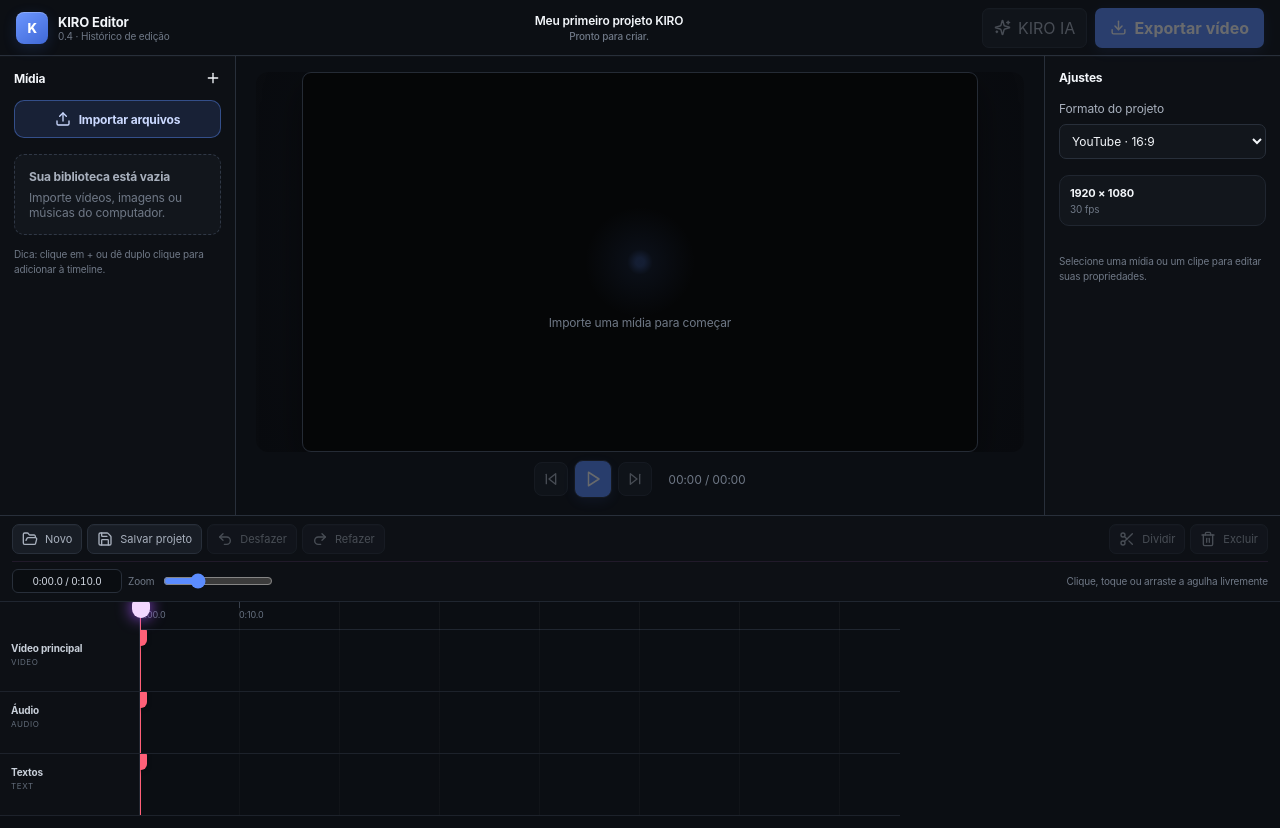
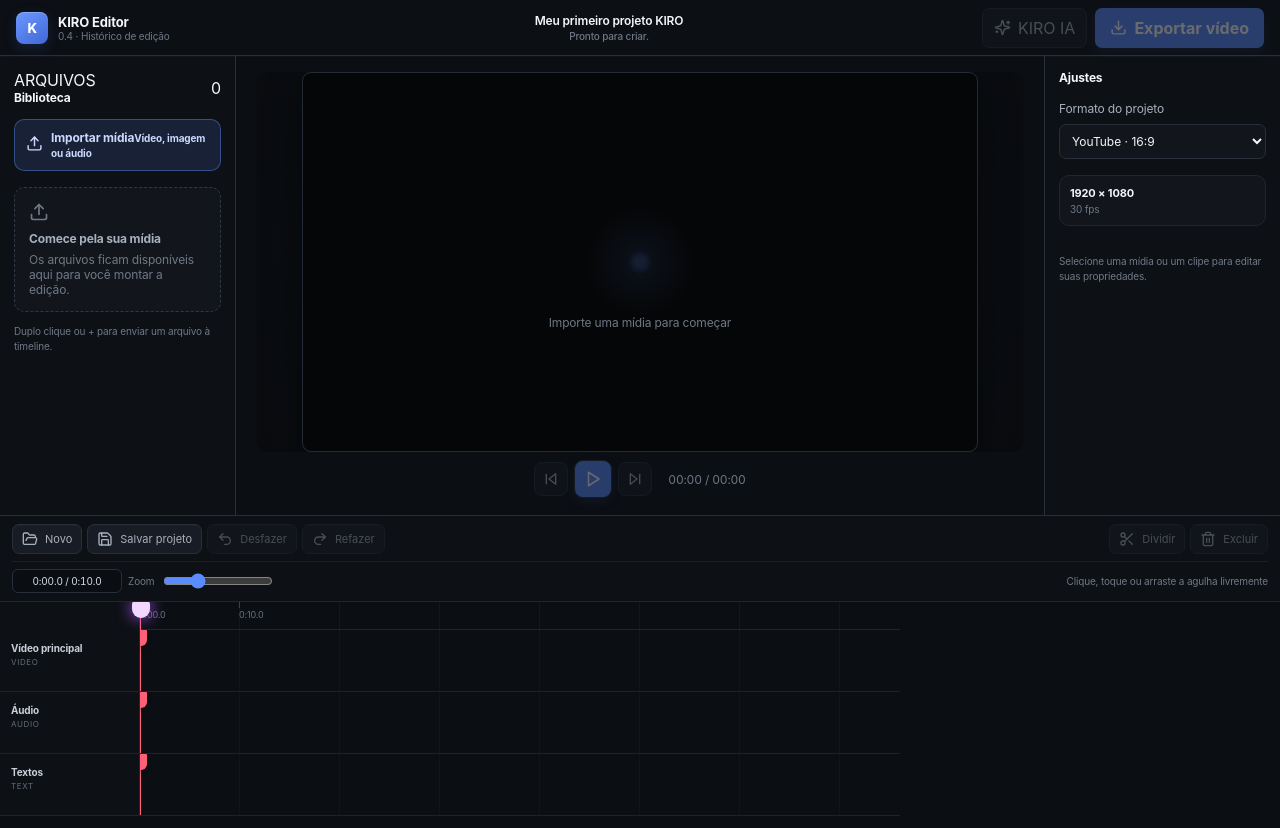
Before and after one commit to kiroaventureiro/kiro-editor, a React (Vite) app: page / in a window 1280 px wide. Shown: the top 828 px of the page. Built offline with nearby package versions, Linux system fonts and the light colour scheme.

Commit message:
ui: refine professional media library

```diff
--- a/src/components/MediaLibrary.tsx
+++ b/src/components/MediaLibrary.tsx
@@ -16,18 +16,39 @@ function AssetIcon({ type }: { type: MediaAsset['type'] }) {
 }
 
 export default function MediaLibrary({ assets, selectedAssetId, onImport, onSelect, onAddToTimeline }: Props) {
+  const videos = assets.filter(asset => asset.type === 'video').length;
+  const audio = assets.filter(asset => asset.type === 'audio').length;
+  const images = assets.filter(asset => asset.type === 'image').length;
+
   return (
     <aside className="panel media-panel">
-      <div className="panel-title-row"><h2>Mídia</h2><Plus size={16}/></div>
-      <label className="import-button">
-        <Upload size={16}/> Importar arquivos
+      <div className="panel-title-row">
+        <div className="panel-heading">
+          <span className="panel-kicker">ARQUIVOS</span>
+          <h2>Biblioteca</h2>
+        </div>
+        <span className="panel-count">{assets.length}</span>
+      </div>
+
+      <label className="import-button import-dropzone">
+        <span className="import-icon"><Upload size={17}/></span>
+        <span className="import-copy"><strong>Importar mídia</strong><small>Vídeo, imagem ou áudio</small></span>
         <input hidden type="file" accept="video/*,audio/*,image/*" multiple onChange={(e) => onImport(e.target.files)} />
       </label>
 
+      {assets.length > 0 && (
+        <div className="library-stats" aria-label="Resumo da biblioteca">
+          <span><FileVideo size={12}/>{videos}</span>
+          <span><FileAudio size={12}/>{audio}</span>
+          <span><FileImage size={12}/>{images}</span>
+        </div>
+      )}
+
       {assets.length === 0 ? (
-        <div className="empty-card">
-          <strong>Sua biblioteca está vazia</strong>
-          <span>Importe vídeos, imagens ou músicas do computador.</span>
+        <div className="empty-card media-empty">
+          <div className="empty-media-icon"><Upload size={20}/></div>
+          <strong>Comece pela sua mídia</strong>
+          <span>Os arquivos ficam disponíveis aqui para você montar a edição.</span>
         </div>
       ) : (
         <div className="asset-list">
@@ -39,14 +60,23 @@ export default function MediaLibrary({ assets, selectedAssetId, onImport, onSele
               onDoubleClick={() => onAddToTimeline(asset)}
               title="Duplo clique para colocar na timeline"
             >
-              <span className="asset-icon"><AssetIcon type={asset.type}/></span>
-              <span className="asset-copy"><strong>{asset.name}</strong><small>{asset.type} {asset.duration ? `· ${asset.duration.toFixed(1)}s` : ''}</small></span>
-              <span className="asset-plus" onClick={(e) => { e.stopPropagation(); onAddToTimeline(asset); }}><Plus size={15}/></span>
+              <span className={`asset-icon asset-icon-${asset.type}`}><AssetIcon type={asset.type}/></span>
+              <span className="asset-copy">
+                <strong>{asset.name}</strong>
+                <small>{asset.type} {asset.duration ? `· ${formatDuration(asset.duration)}` : ''}</small>
+              </span>
+              <span className="asset-plus" onClick={(e) => { e.stopPropagation(); onAddToTimeline(asset); }} title="Adicionar à timeline"><Plus size={15}/></span>
             </button>
           ))}
         </div>
       )}
-      <p className="panel-tip">Dica: clique em + ou dê duplo clique para adicionar à timeline.</p>
+      <p className="panel-tip">Duplo clique ou + para enviar um arquivo à timeline.</p>
     </aside>
   );
 }
+
+function formatDuration(seconds: number) {
+  const minutes = Math.floor(seconds / 60);
+  const secs = Math.floor(seconds % 60).toString().padStart(2, '0');
+  return `${minutes}:${secs}`;
+}
```
